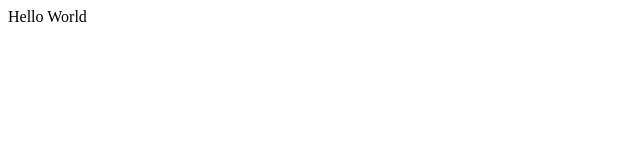
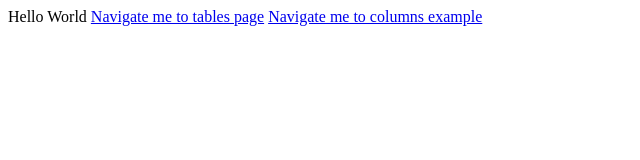
Before and after one commit to Muhammed-Moinuddin/HTML, a plain HTML site: page index.html in a window 1280 px wide. Shown: the whole page, without its empty margins (0-640 px from the left). Drawn offline with Linux system fonts and the light colour scheme.

Commit message:
Adding tables and columns
adding new features for practice

```diff
--- a/index.html
+++ b/index.html
@@ -2,5 +2,7 @@
 <html>
 <body>
     Hello World
+    <a href="tables.html">Navigate me to tables page</a>
+    <a href="spanning-columns.html">Navigate me to columns example</a>
 </body>
 </html>
```
